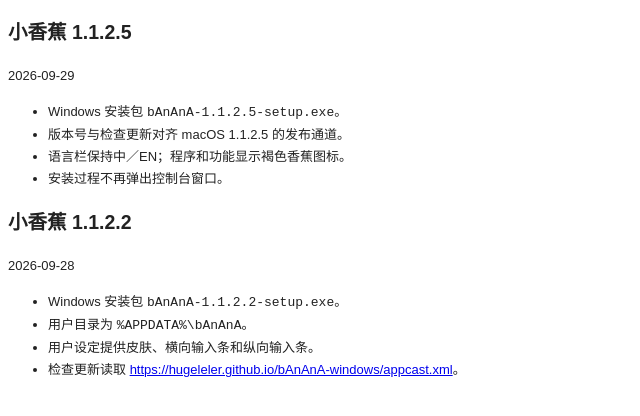
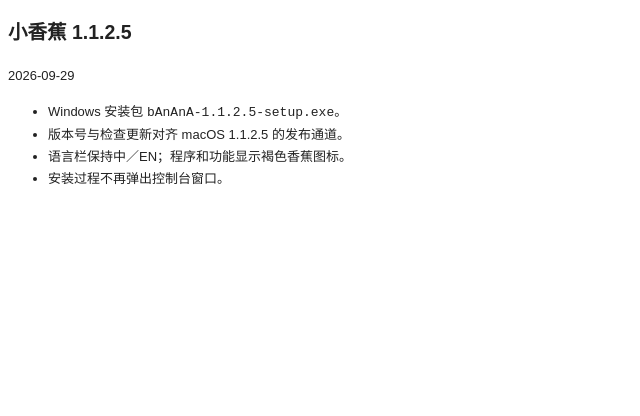
Before and after one commit to hugeleler/bAnAnA-windows, a plain HTML site: page changelog.html in a window 1280 px wide. Shown: the whole page, without its empty margins (0-640 px from the left). Drawn offline with Linux system fonts and the light colour scheme.

Commit message:
去掉已不存在的 1.1.2.2 更新说明

```diff
--- a/changelog.html
+++ b/changelog.html
@@ -14,14 +14,6 @@
 <li>语言栏保持中／EN；程序和功能显示褐色香蕉图标。</li>
 <li>安装过程不再弹出控制台窗口。</li>
 </ul>
-<h2>小香蕉 1.1.2.2</h2>
-<p>2026-09-28</p>
-<ul>
-<li>Windows 安装包 <code>bAnAnA-1.1.2.2-setup.exe</code>。</li>
-<li>用户目录为 <code>%APPDATA%\bAnAnA</code>。</li>
-<li>用户设定提供皮肤、横向输入条和纵向输入条。</li>
-<li>检查更新读取 <a href="https://hugeleler.github.io/bAnAnA-windows/appcast.xml">https://hugeleler.github.io/bAnAnA-windows/appcast.xml</a>。</li>
-</ul>
 </div>
 </body>
 </html>
```
